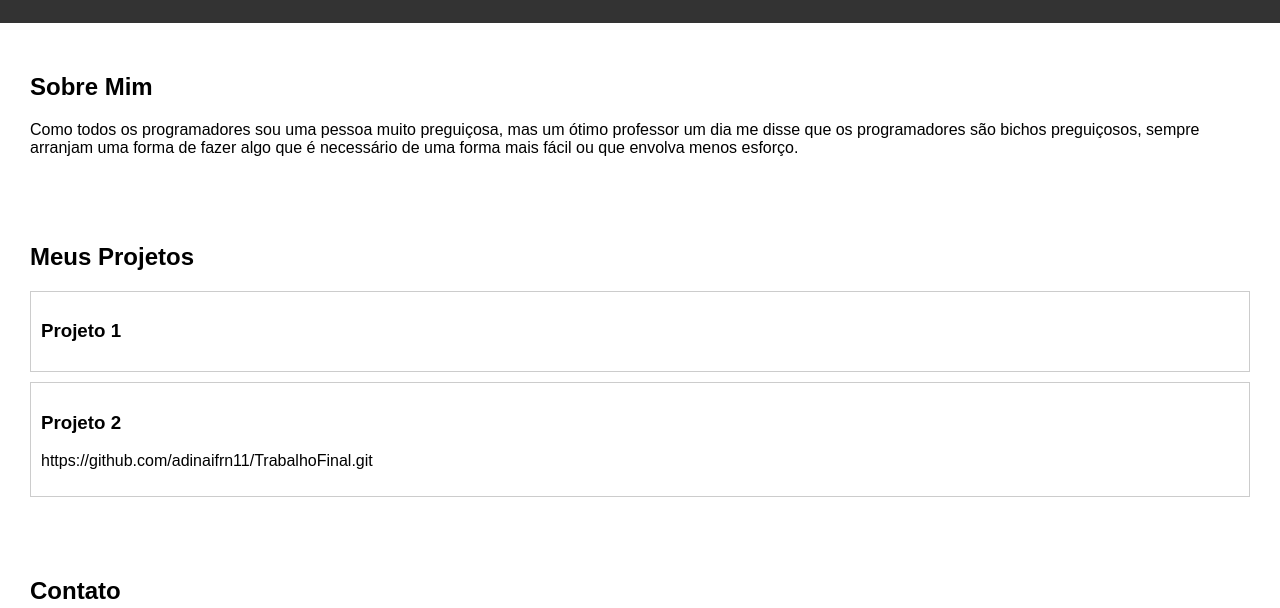
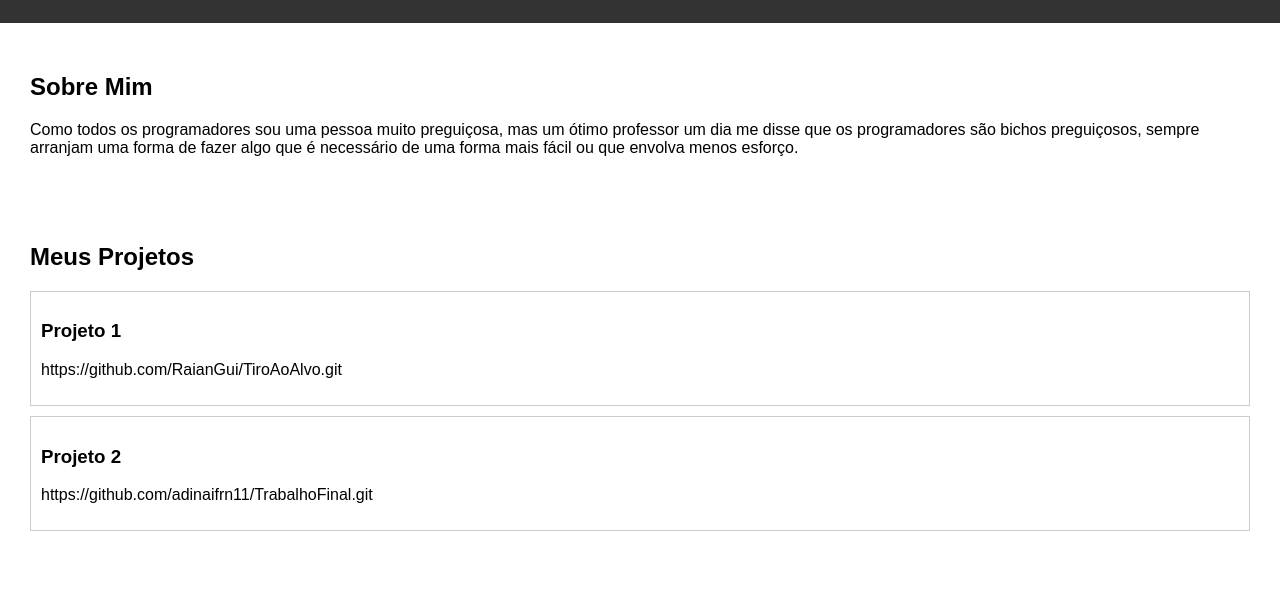
Before and after one commit to RaianGui/Portfolio, a plain HTML site: page Portifolio/index.html in a window 1280 px wide. Shown: the part 175-783 px from the top of the page. Drawn offline with Linux system fonts and the light colour scheme.

Commit message:
Com Mais um projeto

```diff
--- a/Portifolio/index.html
+++ b/Portifolio/index.html
@@ -30,7 +30,7 @@
         <h2>Meus Projetos</h2>
         <div class="projeto">
             <h3>Projeto 1</h3>
-            <p></p>
+            <p>https://github.com/RaianGui/TiroAoAlvo.git</p>
         </div>
         <div class="projeto">
             <h3>Projeto 2</h3>
```
